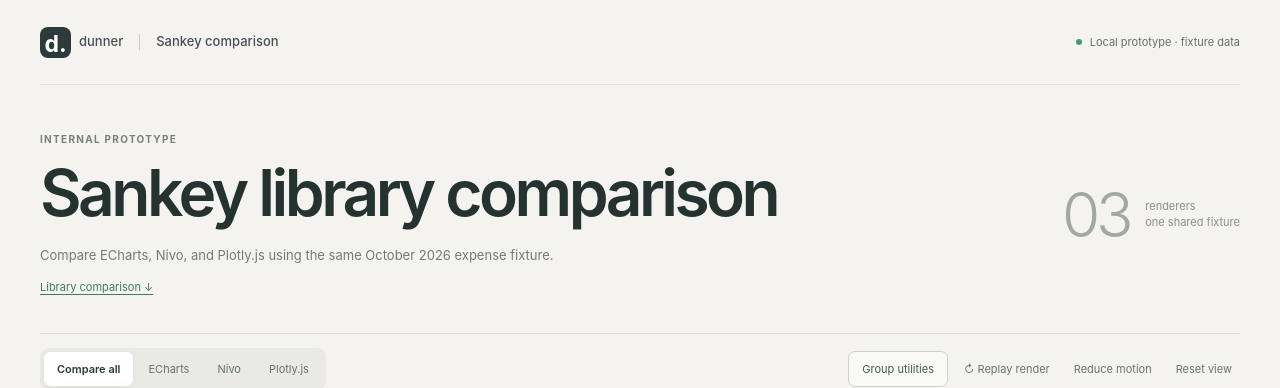
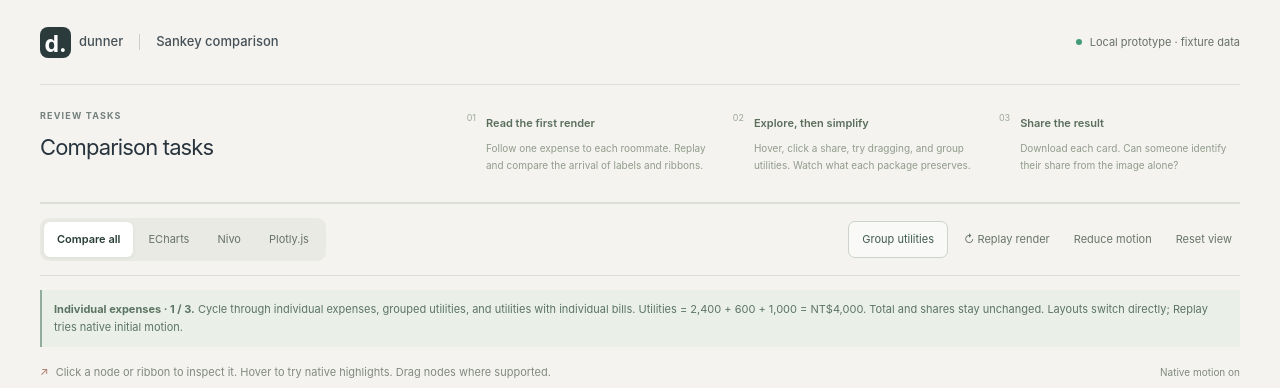
Before and after one commit to pomodorozhong/dunner, a React (Vite) app: page / in a window 1280 px wide. Shown: the top 388 px of the page. Built offline with nearby package versions, Linux system fonts and the light colour scheme.

Commit message:
refactor(ui): move review tasks to the top

```diff
--- a/src/App.tsx
+++ b/src/App.tsx
@@ -61,9 +61,9 @@ export default function App() {
       <span className="fixture-pill"><span className="status-dot" />Local prototype · fixture data</span>
     </header>
     <main id="main">
-      <section className="hero">
-        <div><p className="eyebrow">INTERNAL PROTOTYPE</p><h1>Sankey library comparison</h1><p className="hero-description">Compare ECharts, Nivo, and Plotly.js using the same October 2026 expense fixture.</p><a className="matrix-jump" href="#library-comparison-title">Library comparison ↓</a></div>
-        <div className="hero-note"><span className="note-number">03</span><span>renderers<br />one shared fixture</span></div>
+      <section className="comparison-notes">
+        <div><p className="eyebrow">REVIEW TASKS</p><h2>Comparison tasks</h2></div>
+        <ol><li><span>01</span><div><strong>Read the first render</strong><p>Follow one expense to each roommate. Replay and compare the arrival of labels and ribbons.</p></div></li><li><span>02</span><div><strong>Explore, then simplify</strong><p>Hover, click a share, try dragging, and group utilities. Watch what each package preserves.</p></div></li><li><span>03</span><div><strong>Share the result</strong><p>Download each card. Can someone identify their share from the image alone?</p></div></li></ol>
       </section>
 
       <section className="studio-toolbar" aria-label="Comparison controls">
@@ -91,10 +91,6 @@ export default function App() {
       </section>
 
       <LibraryComparison />
-      <section className="comparison-notes">
-        <div><p className="eyebrow">REVIEW TASKS</p><h2>Comparison tasks</h2></div>
-        <ol><li><span>01</span><div><strong>Read the first render</strong><p>Follow one expense to each roommate. Replay and compare the arrival of labels and ribbons.</p></div></li><li><span>02</span><div><strong>Explore, then simplify</strong><p>Hover, click a share, try dragging, and group utilities. Watch what each package preserves.</p></div></li><li><span>03</span><div><strong>Share the result</strong><p>Download each card. Can someone identify their share from the image alone?</p></div></li></ol>
-      </section>
     </main>
     <footer className="site-footer"><span>Dunner / interaction study 001</span><span>Fictional household · no data entry or saved records</span></footer>
   </div>
--- a/src/styles.css
+++ b/src/styles.css
@@ -21,13 +21,7 @@ select { color: inherit; }
 .brand-divider { height: 16px; width: 1px; background: #cbceca; margin: 0 8px; }
 .fixture-pill { display: flex; align-items: center; gap: 8px; font-size: 11px; color: #677068; }
 .status-dot { width: 6px; height: 6px; border-radius: 50%; background: #45997b; }
-.hero { padding: 47px 0 36px; display: flex; justify-content: space-between; align-items: center; }
 .eyebrow { font-size: 9px; font-weight: 700; letter-spacing: .13em; color: #75817e; }
-.hero .eyebrow { font-size: 10px; margin-bottom: 12px; }
-.hero h1 { font-size: clamp(40px, 5vw, 65px); line-height: 1.07; letter-spacing: -.055em; font-weight: 600; color: #24332f; }
-.hero-description { margin-top: 17px; font-size: 13px; line-height: 1.7; color: #737b75; }
-.hero-note { display: flex; gap: 16px; align-items: center; color: #899089; font-size: 11px; line-height: 1.5; }
-.note-number { font-size: 62px; letter-spacing: -.07em; font-weight: 300; color: #a0aaa0; }
 .studio-toolbar { display: flex; align-items: center; justify-content: space-between; gap: 16px; padding: 14px 0; border-top: 1px solid #dcded8; border-bottom: 1px solid #dcded8; }
 .view-switch { display: inline-flex; flex-wrap: wrap; padding: 4px; gap: 2px; border-radius: 9px; background: #e9eae4; }
 .view-switch button { padding: 9px 13px; font-size: 11px; color: #69736b; border-radius: 6px; }
@@ -114,7 +108,7 @@ select { color: inherit; }
 .inspector-body caption { text-align: left; padding-bottom: 8px; }
 .inspector-body th, .inspector-body td { padding: 6px 3px; text-align: right; border-bottom: 1px solid #d9e1d4; }
 .inspector-body th:first-child { text-align: left; font-weight: 500; }
-.comparison-notes { margin-top: 52px; padding: 30px 0; border-top: 1px solid #d9dfd4; display: grid; grid-template-columns: 1fr 2fr; gap: 40px; }
+.comparison-notes { margin: 0; padding: 24px 0 28px; border-bottom: 1px solid #d9dfd4; display: grid; grid-template-columns: 1fr 2fr; gap: 40px; }
 .comparison-notes h2 { font-size: 22px; letter-spacing: -.04em; line-height: 1.25; margin-top: 11px; max-width: 220px; }
 .comparison-notes ol { display: grid; grid-template-columns: repeat(3, minmax(0, 1fr)); gap: 25px; }
 .comparison-notes li { display: flex; gap: 10px; }
@@ -133,8 +127,8 @@ select { color: inherit; }
 .preview-heading { display: flex; justify-content: space-between; align-items: center; gap: 10px; font-size: 12px; padding-bottom: 14px; }
 .png-dialog img { width: 100%; height: auto; display: block; }
 @media (min-width: 1200px) { .single-view .share-card { padding: 35px; } .single-view .total-row > strong { font-size: 46px; } .single-view .chart-host { height: 350px; } }
-@media (max-width: 1199px) { .app-shell { max-width: 880px; padding: 0 28px; } .comparison-grid { grid-template-columns: minmax(0, 700px); justify-content: center; } .studio-toolbar { flex-wrap: wrap; } .total-row > strong { font-size: 40px; } .hero-note { display: none; } .comparison-notes { grid-template-columns: 1fr; gap: 20px; } }
-@media (max-width: 600px) { .app-shell { padding: 0 16px; } .site-header { height: 65px; } .brand { font-size: 11px; } .brand-divider { margin: 0 3px; } .fixture-pill { font-size: 8px; max-width: 110px; line-height: 1.5; } .hero { padding: 30px 0; } .hero-description { font-size: 12px; } .view-switch { width: 100%; justify-content: space-between; } .view-switch button { padding: 9px 10px; font-size: 10px; } .toolbar-actions { width: 100%; justify-content: space-between; } .interaction-hint { font-size: 10px; line-height: 1.6; align-items: start; } .interaction-hint > span { display: none; } .share-card { padding: 18px 14px; } .card-header h3 { font-size: 23px; } .total-row > strong { font-size: 37px; } .eyebrow { font-size: 8px; } .share-row { font-size: 11px; gap: 5px; } .change-items { gap: 8px; } .change-items > div > span { font-size: 8px; } .change-items strong { font-size: 12px; } .change-items small { font-size: 7px; } .comparison-notes ol { grid-template-columns: 1fr; gap: 18px; } .comparison-notes h2 { max-width: none; } .site-footer { font-size: 8px; } }
+@media (max-width: 1199px) { .app-shell { max-width: 880px; padding: 0 28px; } .comparison-grid { grid-template-columns: minmax(0, 700px); justify-content: center; } .studio-toolbar { flex-wrap: wrap; } .total-row > strong { font-size: 40px; } .comparison-notes { grid-template-columns: 1fr; gap: 20px; } }
+@media (max-width: 600px) { .app-shell { padding: 0 16px; } .site-header { height: 65px; } .brand { font-size: 11px; } .brand-divider { margin: 0 3px; } .fixture-pill { font-size: 8px; max-width: 110px; line-height: 1.5; } .view-switch { width: 100%; justify-content: space-between; } .view-switch button { padding: 9px 10px; font-size: 10px; } .toolbar-actions { width: 100%; justify-content: space-between; } .interaction-hint { font-size: 10px; line-height: 1.6; align-items: start; } .interaction-hint > span { display: none; } .share-card { padding: 18px 14px; } .card-header h3 { font-size: 23px; } .total-row > strong { font-size: 37px; } .eyebrow { font-size: 8px; } .share-row { font-size: 11px; gap: 5px; } .change-items { gap: 8px; } .change-items > div > span { font-size: 8px; } .change-items strong { font-size: 12px; } .change-items small { font-size: 7px; } .comparison-notes ol { grid-template-columns: 1fr; gap: 18px; } .comparison-notes h2 { max-width: none; } .site-footer { font-size: 8px; } }
 @media (prefers-reduced-motion: reduce) { *, *::before, *::after { scroll-behavior: auto !important; transition-duration: 0s !important; animation-duration: 0s !important; } }
 
 .grouping-explanation { margin-top: 14px; padding: 10px 12px; border-left: 2px solid #91ac9a; background: #eaf0e8; font-size: 11px; line-height: 1.7; color: #5c7462; }
@@ -156,7 +150,5 @@ select { color: inherit; }
 .matrix-footnotes code { font-size: 10px; color: #627c62; }
 @media (max-width: 600px) { .matrix-footnotes { grid-template-columns: 1fr; gap: 8px; } .matrix-intro { font-size: 11px; } .library-matrix { min-width: 830px; } }
 
-.matrix-jump { display: inline-block; font-size: 11px; color: #3f7b60; text-decoration: underline; text-underline-offset: 3px; margin-top: 12px; }
-
 .matrix-scroll-hint { font-size: 10px; color: #84917a; margin: -5px 0 12px; }
 .library-matrix th:first-child { position: sticky; left: 0; z-index: 1; border-right: 1px solid #e8ece4; }
```
